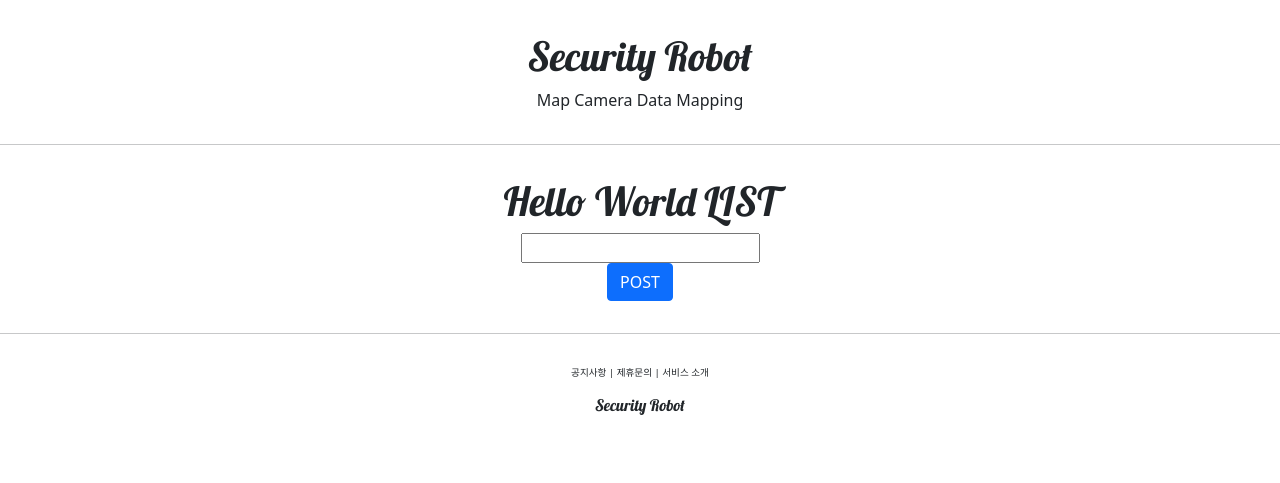
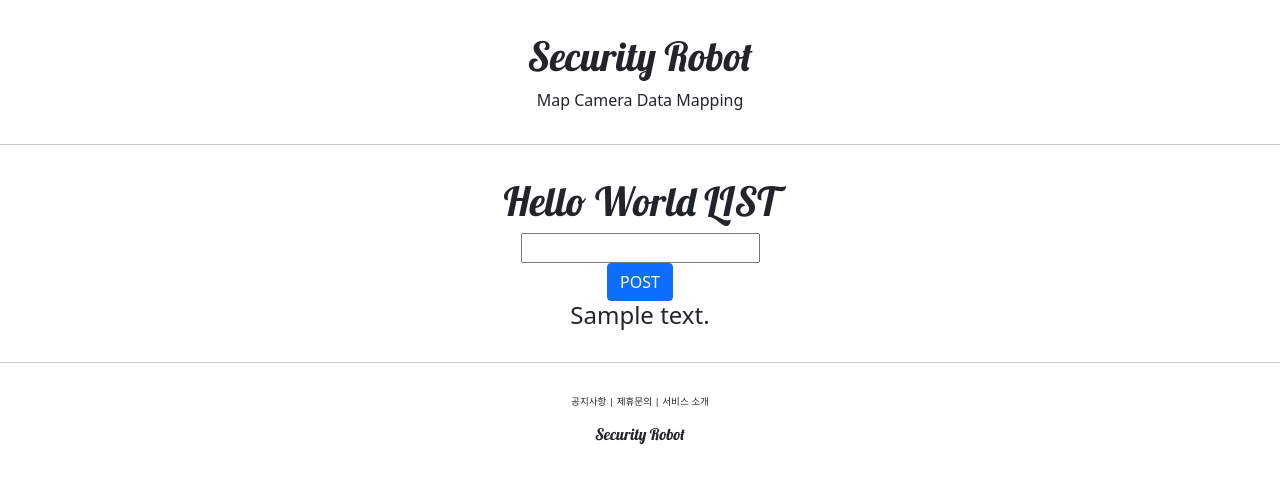
Before and after one commit to JeongJeWan/Graduation_pro, a Django app: page /account/hello_world/ in a window 1280 px wide. Shown: the top 483 px of the page. Run offline with Django 4.2, Linux system fonts and the light colour scheme; tables that the repository leaves empty hold one stand-in row (values such as "Sample post").

Commit message:
django course18 commit

```diff
--- a/accountapp/templates/accountapp/hello_world.html
+++ b/accountapp/templates/accountapp/hello_world.html
@@ -17,10 +17,12 @@
             </div>
         </form>
 
-        {% if hello_world_output %}
-        <h1>
-            {{ hello_world_output.text }}
-        </h1>
+        {% if hello_world_list %}
+            {% for hello_world in hello_world_list %}
+            <h4>
+                {{ hello_world.text }}
+            </h4>
+            {% endfor %}
         {% endif %}
     </div>
 
--- a/accountapp/urls.py
+++ b/accountapp/urls.py
@@ -2,7 +2,7 @@ from django.urls import path
 
 from accountapp.views import hello_world
 
-app_name = "accountapps"
+app_name = "accountapp"
 
 urlpatterns = [
     path('hello_world/', hello_world, name='hello_world')
--- a/accountapp/views.py
+++ b/accountapp/views.py
@@ -1,8 +1,10 @@
-from django.http import HttpResponse
+from django.http import HttpResponse, HttpResponseRedirect
 from django.shortcuts import render
 
 
 # Create your views here.
+from django.urls import reverse
+
 from accountapp.models import HelloWorld
 
 
@@ -16,6 +18,7 @@ def hello_world(request):
         new_hello_world.text = temp
         new_hello_world.save()
 
-        return render(request, 'accountapp/hello_world.html', context={'hello_world_output': new_hello_world})
+        return HttpResponseRedirect(reverse('accountapp:hello_world'))
     else:
-        return render(request, 'accountapp/hello_world.html', context={'text': 'GET METHOD!!!'})
+        hello_world_list = HelloWorld.objects.all()
+        return render(request, 'accountapp/hello_world.html', context={'hello_world_list': hello_world_list})
--- a/static/base.css
+++ b/static/base.css
@@ -1,16 +1,16 @@
-.graduationArt_logo {
+.pragmatic_logo {
     font-family: 'Lobster', cursive;
 }
 
-.graduationArt_footer_button {
+.pragmatic_footer_button {
     font-size: .6rem;
 }
 
-.graduationArt_footer {
+.pragmatic_footer {
     text-align:center; margin-top: 2rem;
 }
 
-.graduationArt_header {
+.pragmatic_header {
     text-align:center;
     margin: 2rem 0;
 }
--- a/templates/footer.html
+++ b/templates/footer.html
@@ -1,10 +1,10 @@
-    <div class="graduationArt_footer">
-        <div class="graduationArt_footer_button">
+    <div class="pragmatic_footer">
+        <div class="pragmatic_footer_button">
             <span>공지사항</span> |
             <span>제휴문의</span> |
             <span>서비스 소개</span>
         </div>
         <div style="margin-top: 1rem;">
-            <h6 class="graduationArt_logo">Security Robot</h6>
+            <h6 class="pragmatic_logo">Security Robot</h6>
         </div>
     </div>
--- a/templates/header.html
+++ b/templates/header.html
@@ -1,7 +1,7 @@
 
-    <div class="graduationArt_header">
+    <div class="pragmatic_header">
         <div>
-            <h1 class="graduationArt_logo">Security Robot</h1>
+            <h1 class="pragmatic_logo">Security Robot</h1>
         </div>
         <div>
             <span>Map</span>
```
